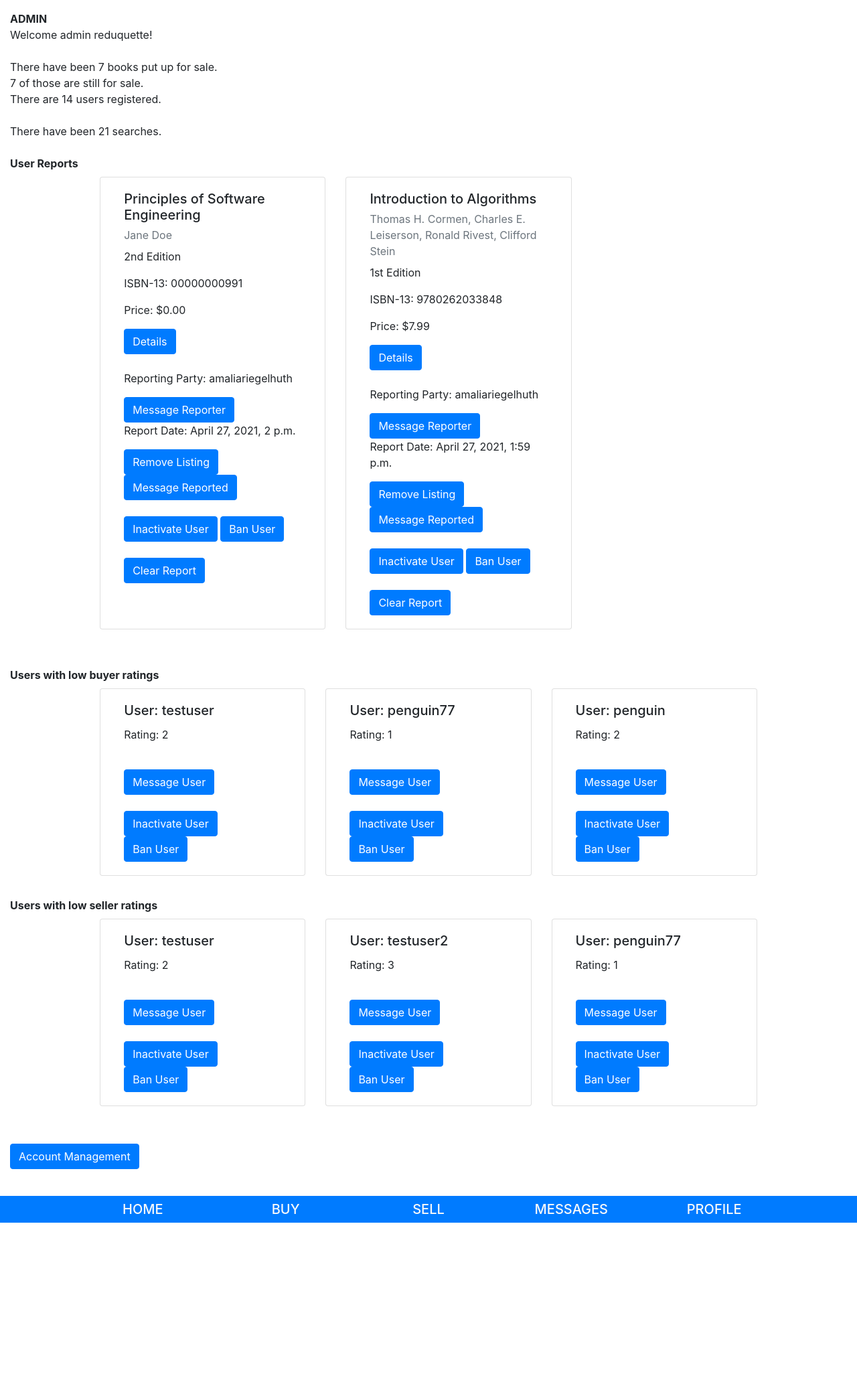
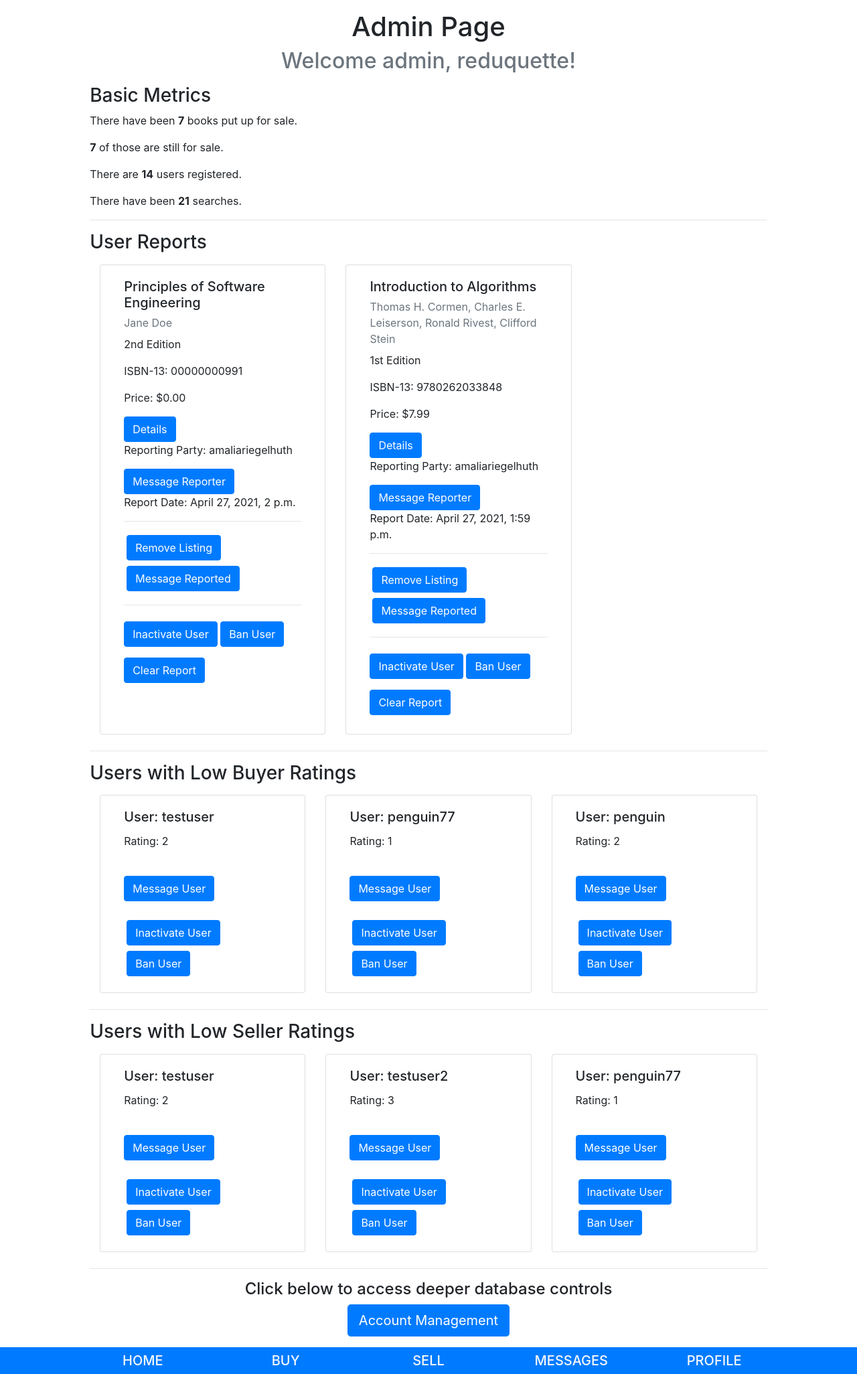
Before and after one commit to ADelCastillo1798/Oasis-Copy, a Django app: page /pages/admin/ in a window 1280 px wide. Shown: the part 56-2108 px from the top of the page at 67% size. Before the commit the page ends 1882 px from the top, so only its background shows below. Run offline with Django 3.2, Linux system fonts and the light colour scheme; a user stored in the database is signed in; data comes from the database, SQL or seed files in the repository; some libraries are stand-ins or nearby versions.

Commit message:
Admin view restyling

```diff
--- a/oasis/pages/templates/admin_view.html
+++ b/oasis/pages/templates/admin_view.html
@@ -3,27 +3,24 @@
 {%block content%}
 
 {% if user.is_admin or user.is_superuser %}
-	<strong>ADMIN</strong>
-	<br/>
-	Welcome admin {{user.username}}!
-	<br/>
-	<br/>
-	There have been {{ num_books }} books put up for sale.
-	<br/>
-	{{num_listings}} of those are still for sale.
-	<br/>
-	There are {{num_users}} users registered.
-	<br/>
-	<br/>
+<div class="col-lg-10 col-md-11 col-sm-12 mx-auto">
+	<div class="text-center mb-3">
+		<h1>Admin Page</h1>
+		<p class="h2 text-muted">Welcome admin, {{user.username}}!</p>
+	</div>
+	<div class="mb-3">
+		<h3 class="">Basic Metrics</h3>
+		<p>There have been <strong>{{ num_books }}</strong> books put up for sale.</p>
+		<p><strong>{{num_listings}}</strong> of those are still for sale.</p>
+		<p>There are <strong>{{num_users}}</strong> users registered.</p>
 		{% for num in searches %}
-		There have been {{num.count}} searches.
+		<p>There have been <strong>{{num.count}}</strong> searches.</p>
 		{% endfor %}
-	<!-- Need to figure out how to count searches -->
-	<br/>
-	<br/>
-	<strong>User Reports</strong>
-	<br/>
-	<div class="card-deck col-lg-10 col-sm-12 py-2 mx-auto">
+	</div>
+	<hr/>
+	<div class="mb-3">
+		<h3>User Reports</h3>
+		<div class="card-deck py-2 mx-auto">
 			{% for object in report %}
 			<div class="card col-sm-4 rounded">
 				<div class="card-body">
@@ -33,35 +30,29 @@
 					<p class="card-text">ISBN-13: {{ object.book.isbn }}</p>
 					<p class="card-text">Price: ${{ object.price}}</p>
 					<a href="{{ object.get_absolute_url }}" class="btn btn-primary">Details</a>
-				<br/>
-				<br/>
 					<p class="card-text">Reporting Party: {{object.report.sent_by}}</p>
 					<a href="{% url 'newuserconversation' object.report.sent_by.id %}" class="btn btn-primary">Message Reporter</a>
 					<p class="card-text">Report Date: {{object.report.date_reported}}</p>
-				<a href="{% url 'removelisting' object.id %}" class="btn btn-primary">Remove Listing</a>
-				<a href="{% url 'newuserconversation' object.user.id %}" class="btn btn-primary">Message Reported</a>
-				<br/>
-				<br/>
+					<hr/>
+					<a href="{% url 'removelisting' object.id %}" class="btn btn-primary mx-1 my-1">Remove Listing</a>
+					<a href="{% url 'newuserconversation' object.user.id %}" class="btn btn-primary mx-1 my-1">Message Reported</a>
+					<hr/>
 					{% if object.user.is_active %}
-					<a href="{% url 'inactivate_user' object.user.id %}" class="btn btn-primary">Inactivate User</a>
+					<a href="{% url 'inactivate_user' object.user.id %}" class="btn btn-primary my-2">Inactivate User</a>
 					{% else %}
-					<a href="{% url 'activate_user' object.user.id %}" class="btn btn-primary">Activate User</a>
+					<a href="{% url 'activate_user' object.user.id %}" class="btn btn-primary my-2">Activate User</a>
 					{% endif %}
-				<a href="{% url 'ban_user' object.user.id %}" class="btn btn-primary">Ban User</a>
-				<br/>
-				<br/>
-				<a href="{% url 'clearlisting' object.id %}" class="btn btn-primary">Clear Report</a>
+					<a href="{% url 'ban_user' object.user.id %}" class="btn btn-primary my-2">Ban User</a>
+					<a href="{% url 'clearlisting' object.id %}" class="btn btn-primary my-2">Clear Report</a>
 				</div>
 			</div>
-		<br/>
-
 			{% endfor %}
 		</div>
-	<br/>
-	<br/>
-	<strong>Users with low buyer ratings</strong>
-	<br/>
-	<div class="card-deck col-lg-10 col-sm-12 py-2 mx-auto">
+	</div>
+	<hr/>
+	<div class="mb-3">
+		<h3>Users with Low Buyer Ratings</h3>
+		<div class="card-deck py-2 mx-auto">
 			{% for users in low_buyer %}
 			<div class="card col-sm-4 rounded">
 				<div class="card-body">
@@ -72,21 +63,20 @@
 					<br/>
 					<br/>
 					{% if users.user.is_active %}
-					<a href="{% url 'inactivate_user' users.user.id %}" class="btn btn-primary">Inactivate User</a>
+					<a href="{% url 'inactivate_user' users.user.id %}" class="btn btn-primary mx-1 my-1">Inactivate User</a>
 					{% else %}
-					<a href="{% url 'activate_user' users.user.id %}" class="btn btn-primary">Activate User</a>
+					<a href="{% url 'activate_user' users.user.id %}" class="btn btn-primary mx-1 my-1">Activate User</a>
 					{% endif %}
-				<a href="{% url 'ban_user' users.user.id %}" class="btn btn-primary">Ban User</a>
+					<a href="{% url 'ban_user' users.user.id %}" class="btn btn-primary mx-1 my-1">Ban User</a>
 				</div>
 			</div>
-		<br/>
 			{% endfor %}
 		</div>
-
-	<br/>
-	<strong>Users with low seller ratings</strong>
-	<br/>
-	<div class="card-deck col-lg-10 col-sm-12 py-2 mx-auto">
+	</div>
+	<hr/>
+	<div class="mb-3">
+		<h3>Users with Low Seller Ratings</h3>
+		<div class="card-deck py-2 mx-auto">
 			{% for users in low_seller %}
 			<div class="card col-sm-4 rounded">
 				<div class="card-body">
@@ -97,30 +87,30 @@
 					<br/>
 					<br/>
 					{% if users.user.is_active %}
-					<a href="{% url 'inactivate_user' users.user.id %}" class="btn btn-primary">Inactivate User</a>
+					<a href="{% url 'inactivate_user' users.user.id %}" class="btn btn-primary mx-1 my-1">Inactivate User</a>
 					{% else %}
-					<a href="{% url 'activate_user' users.user.id %}" class="btn btn-primary">Activate User</a>
+					<a href="{% url 'activate_user' users.user.id %}" class="btn btn-primary mx-1 my-1">Activate User</a>
 					{% endif %}
-				<a href="{% url 'ban_user' users.user.id %}" class="btn btn-primary">Ban User</a>
+					<a href="{% url 'ban_user' users.user.id %}" class="btn btn-primary mx-1 my-1">Ban User</a>
 				</div>
 			</div>
 			<br/>
 			{% endfor %}
 		</div>
-	<br/>
-	<br/>
-	<a class="btn btn-primary" href="{% url 'admin:index' %}">Account Management</a>
-	<br/>
-	<br/>
+	</div>
+	<hr/>
+	<div class="text-center">
+		<h4>Click below to access deeper database controls</h4>
+		<a class="btn btn-primary btn-lg" href="{% url 'admin:index' %}">Account Management</a>
+	</div>
+	{% else %}
+		<h1>You are not an Admin</h1>
+		<p>Your account does not have permission to access this page. Click below to be taken back to the home page.</p>
+		<a class="btn btn-lg btn-primary" href="{% url 'index' %}">Return Home</a>
+	{% endif %}
+</div>
 
-{% else %}
-	<br/>
-	<br/>
-	<strong>You are not an admin</strong>
-	<br/>
-	<br/>
-	<a class="btn btn-primary" href="{% url 'index' %}">Return Home</a>
-{% endif %}
+
 
 
 
```
Lines whose indentation alone changed are shown as unchanged.
